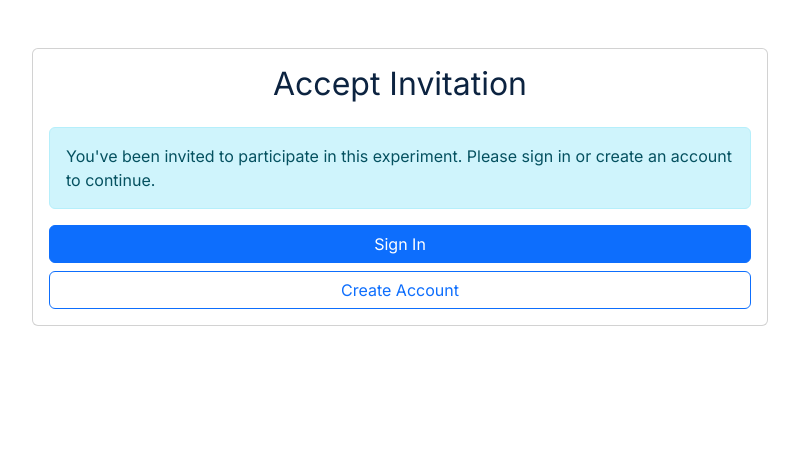
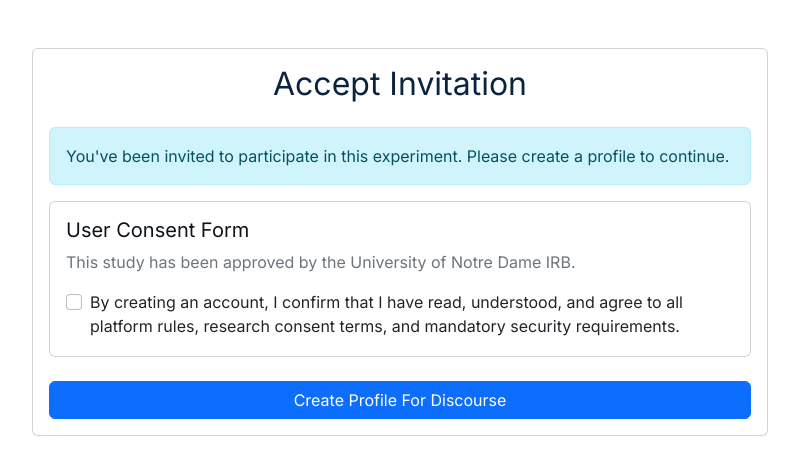
Before and after one commit to crcresearch/public-discourse-sandbox, a Django app: template public_discourse_sandbox/templates/pages/accept_invitation.html in a window 1280 px wide. Shown: the top 475 px of the page, without its empty margins (240-1039 px from the left). Run offline with Django 5.2, Linux system fonts and the light colour scheme; the template is opened without the code that fills it, so the values that code supplies are empty; some libraries are stand-ins or nearby versions.

Commit message:
Update accept_invitation.html

```diff
--- a/public_discourse_sandbox/templates/pages/accept_invitation.html
+++ b/public_discourse_sandbox/templates/pages/accept_invitation.html
@@ -33,16 +33,31 @@
 
                         <div class="alert alert-info">
                             <p class="mb-0">
-                                {% trans "You've been invited to participate in this experiment. Please sign in or create an account to continue." %}
+                                {% trans "You've been invited to participate in this experiment. Please create a profile to continue." %}
                             </p>
                         </div>
 
-                        <div class="d-grid gap-2">
-                            <a href="{% url 'account_login' %}?next={{ request.path }}?email={{ email }}" class="btn btn-primary">
-                                {% trans "Sign In" %}
-                            </a>
-                            <a href="{% url 'account_signup' %}?next={{ request.path }}?email={{ email }}" class="btn btn-outline-primary">
-                                {% trans "Create Account" %}
+                        <div class="card mb-4">
+                            <div class="card-body">
+                                <h5 class="card-title">{% trans "User Consent Form" %}</h5>
+                                <p class="text-muted mb-3">
+                                    {% trans "This study has been approved by the University of Notre Dame IRB." %}
+                                </p>
+                                <div class="form-check">
+                                    <input type="checkbox" class="form-check-input" id="final-consent" name="consent" required>
+                                    <label class="form-check-label" for="final-consent">
+                                        {% trans "By creating an account, I confirm that I have read, understood, and agree to all platform rules, research consent terms, and mandatory security requirements." %}
+                                    </label>
+                                </div>
+                            </div>
+                        </div>
+
+                        <div class="d-grid">
+                            <a href="{% url 'account_signup' %}?next={{ request.path }}?email={{ email }}"
+                               class="btn btn-primary"
+                               id="createProfileBtn"
+                               disabled>
+                                {% trans "Create Profile For Discourse" %}
                             </a>
                         </div>
                     {% endif %}
@@ -52,3 +67,18 @@
     </div>
 </div>
 {% endblock %}
+
+{% block extra_js %}
+<script>
+document.addEventListener('DOMContentLoaded', function() {
+    const consentCheckbox = document.getElementById('final-consent');
+    const createProfileBtn = document.getElementById('createProfileBtn');
+
+    if (consentCheckbox && createProfileBtn) {
+        consentCheckbox.addEventListener('change', function() {
+            createProfileBtn.disabled = !this.checked;
+        });
+    }
+});
+</script>
+{% endblock %}
```
